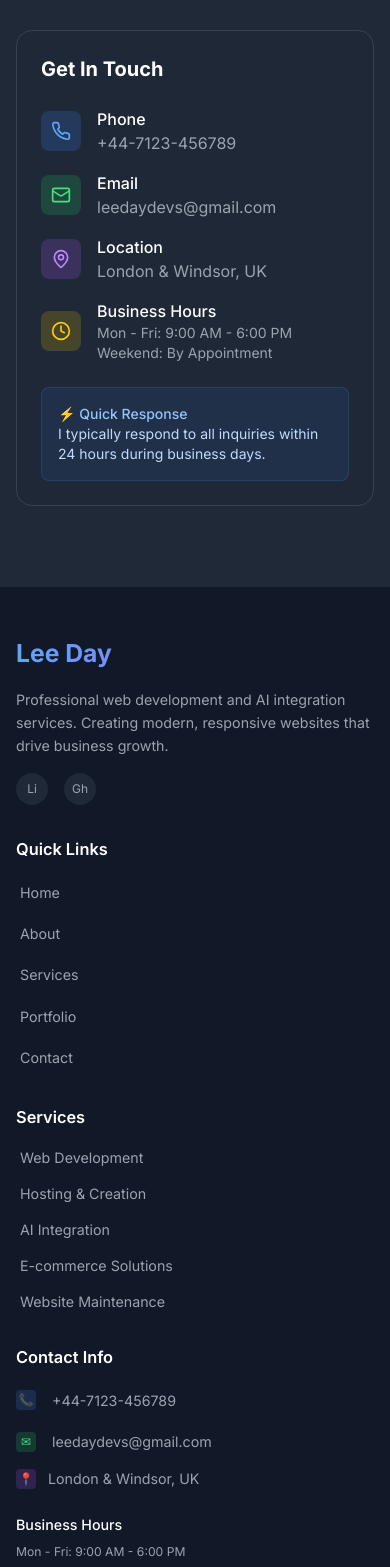
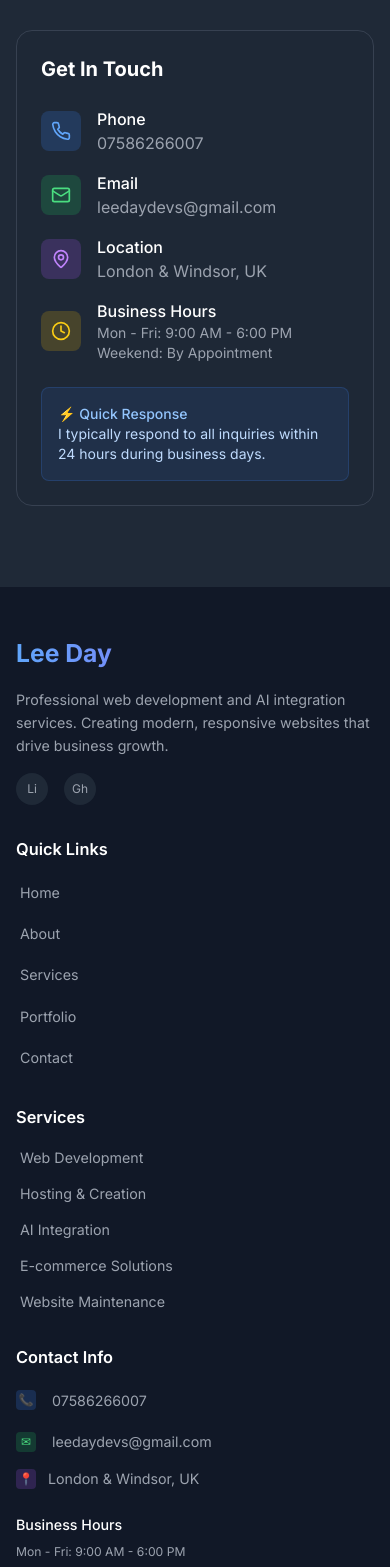
Before and after one commit to Leeday-devs/lee-day-dev-website-v5, a Next.js app: page / in a window 390 px wide. Shown: the part 8980-10547 px from the top of the page. Built offline with nearby package versions, Linux system fonts and the light colour scheme.

Commit message:
Update Phone Number

```diff
--- a/app/layout.tsx
+++ b/app/layout.tsx
@@ -90,7 +90,7 @@ export default function RootLayout({
               description:
                 "Professional web development and AI integration services specializing in custom websites, hosting solutions, and intelligent automation for UK businesses.",
               url: "https://leeday.dev",
-              telephone: "+44-7123-456789",
+              telephone: "07586266007",
               email: "leedaydevs@gmail.com",
               priceRange: "££-£££",
               currenciesAccepted: "GBP",
@@ -276,7 +276,7 @@ export default function RootLayout({
               contactPoint: [
                 {
                   "@type": "ContactPoint",
-                  telephone: "+44-7123-456789",
+                  telephone: "07586266007",
                   contactType: "customer service",
                   availableLanguage: ["English"],
                   areaServed: "GB",
--- a/app/page.tsx
+++ b/app/page.tsx
@@ -621,10 +621,10 @@ export default function HomePage() {
                     <span className="text-blue-400 text-xs">📞</span>
                   </div>
                   <a
-                    href="tel:+447123456789"
+                    href="tel:07586266007"
                     className="text-gray-400 hover:text-white transition-colors duration-300 text-responsive-sm focus-visible:outline-none focus-visible:ring-2 focus-visible:ring-blue-500 focus-visible:ring-offset-2 rounded-md p-1"
                   >
-                    +44-7123-456789
+                    07586266007
                   </a>
                 </div>
                 <div className="flex items-center space-x-3">
--- a/components/contact-form.tsx
+++ b/components/contact-form.tsx
@@ -303,10 +303,10 @@ Submitted: ${new Date().toLocaleString()}
               <div>
                 <p className="text-white font-medium">Phone</p>
                 <a
-                  href="tel:+447123456789"
+                  href="tel:07586266007"
                   className="text-gray-400 hover:text-blue-400 transition-colors duration-300"
                 >
-                  +44-7123-456789
+                  07586266007
                 </a>
               </div>
             </div>
```
